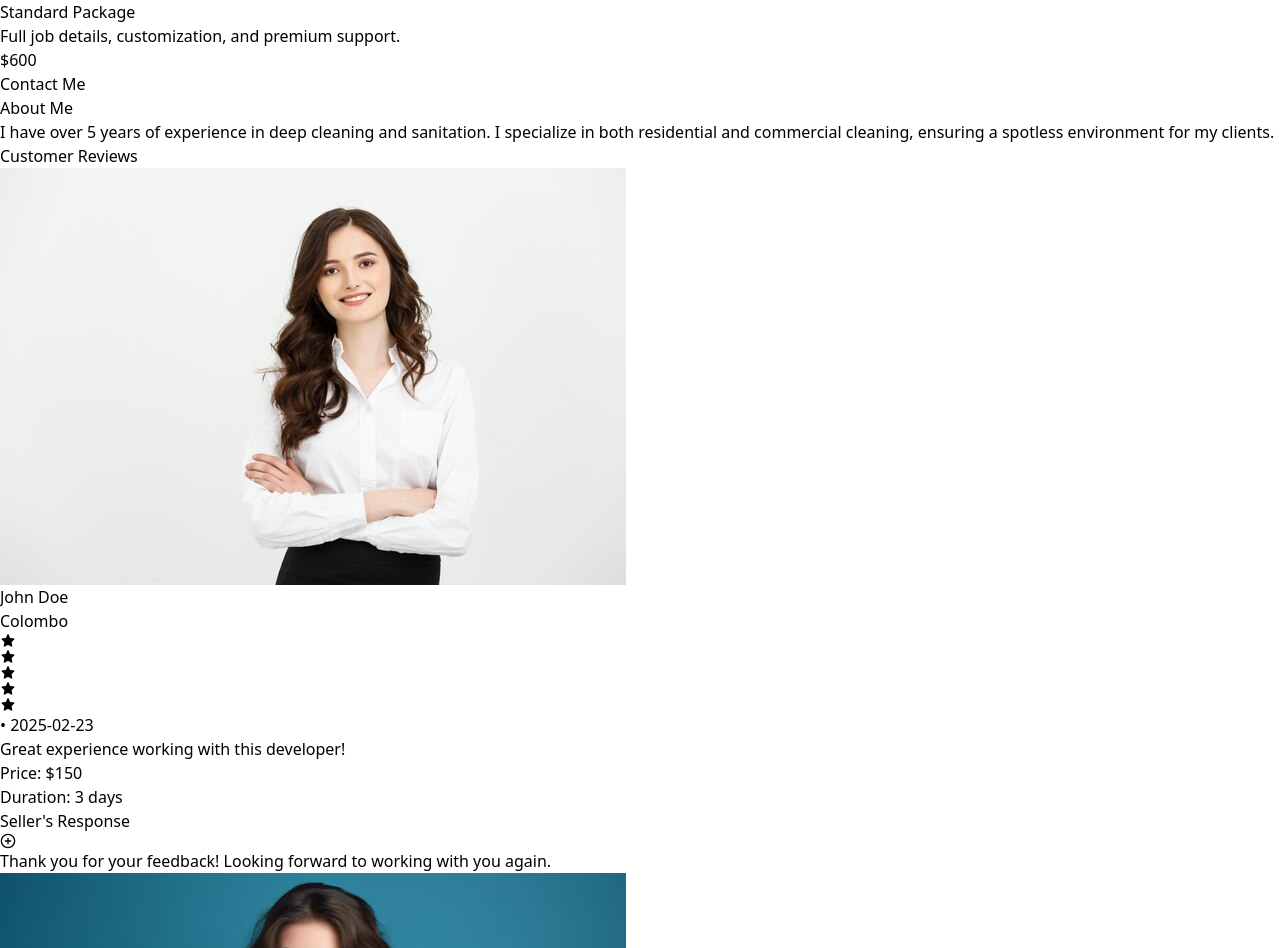
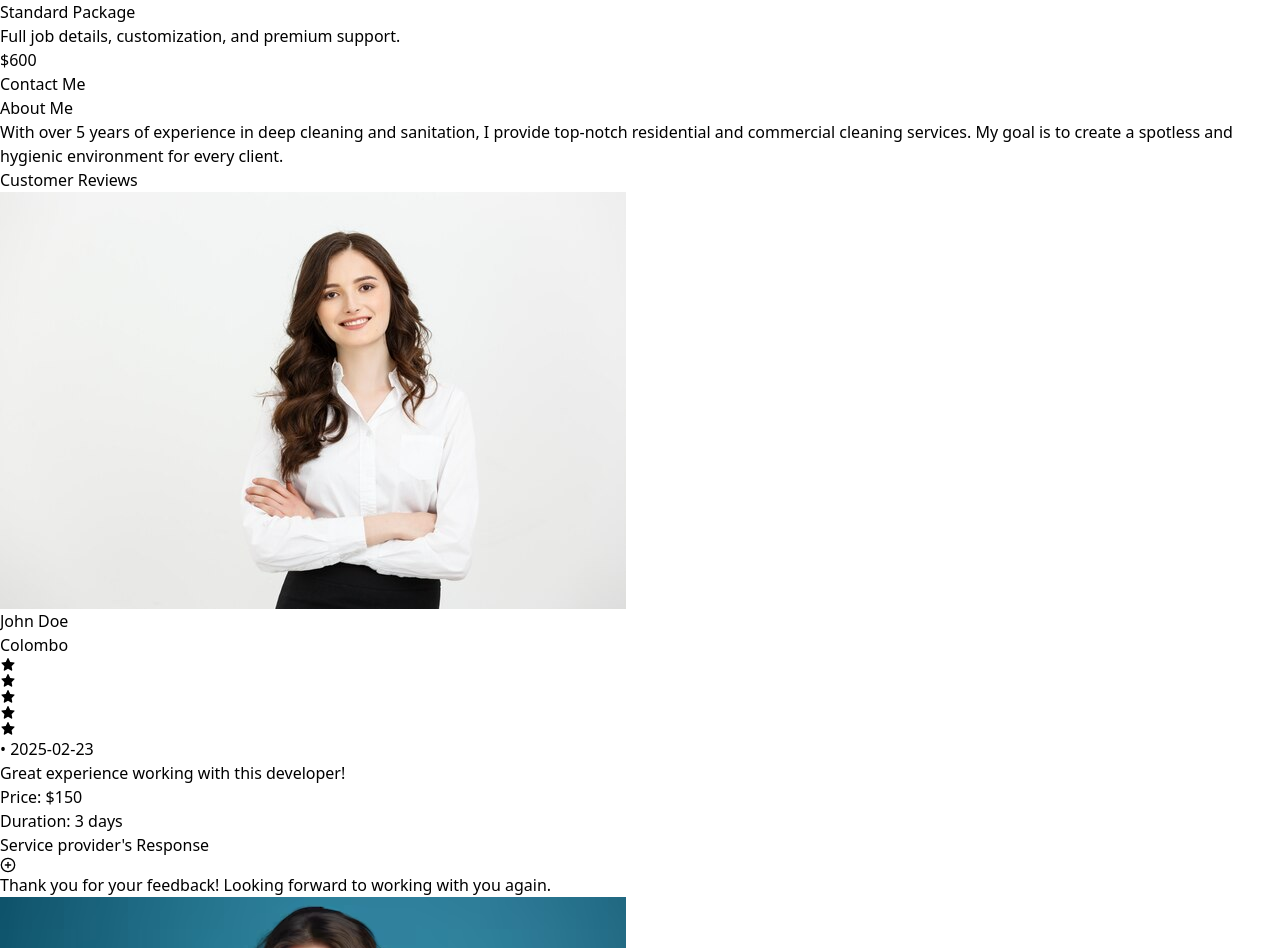
Before and after one commit to VirtusaMax/serviceme-frontend, a React (Vite) app: page /job/1 in a window 1280 px wide. Shown: the part 3664-4612 px from the top of the page. Built offline with nearby package versions, Linux system fonts and the light colour scheme.

Commit message:
updated data

```diff
--- a/src/data/jobs.json
+++ b/src/data/jobs.json
@@ -6,7 +6,7 @@
     "rating": 4.5,
     "image": "/service_provider/workprofile1.jpeg",
     "description": "Expert in deep cleaning and sanitation services.",
-    "about": "I have over 5 years of experience in deep cleaning and sanitation. I specialize in both residential and commercial cleaning, ensuring a spotless environment for my clients.",
+    "about": "With over 5 years of experience in deep cleaning and sanitation, I provide top-notch residential and commercial cleaning services. My goal is to create a spotless and hygienic environment for every client.",
     "category": "Cleaner",
     "reviews": [
       {
@@ -42,7 +42,7 @@
     "rating": 4.7,
     "image": "/service_provider/workprofile2.jpg",
     "description": "Professional chef with a passion for culinary excellence.",
-    "about": "I have over 5 years of experience in deep cleaning and sanitation. I specialize in both residential and commercial cleaning, ensuring a spotless environment for my clients.",
+    "about": "As a professional chef with a passion for culinary excellence, I bring over 5 years of experience in preparing high-quality meals. From gourmet dishes to home-style cooking, I ensure every meal is made to perfection.",
     "category": "Chef",
     "reviews": [
       {
@@ -78,6 +78,7 @@
     "rating": 4.8,
     "image": "/service_provider/workprofile3.png",
     "description": "Skilled painter specializing in home and commercial projects.",
+    "about":"I specialize in residential and commercial painting with a keen eye for detail. Whether you need a fresh coat of paint or a complete makeover, I deliver high-quality results that enhance any space.",
     "category": "Painter",
     "reviews": [
       {
--- a/src/pages/JobDetail.tsx
+++ b/src/pages/JobDetail.tsx
@@ -135,7 +135,7 @@ const JobDetail = () => {
                       className="flex items-center justify-between cursor-pointer"
                       onClick={() => toggleResponse(index)}
                     >
-                      <p className="text-gray-600 font-medium">Seller's Response</p>
+                      <p className="text-gray-600 font-medium">Service provider's Response</p>
                       <span className="text-xl text-gray-600">
                         {visibleResponses[index] ? <FiMinusCircle /> : <FiPlusCircle />}
                       </span>
```
